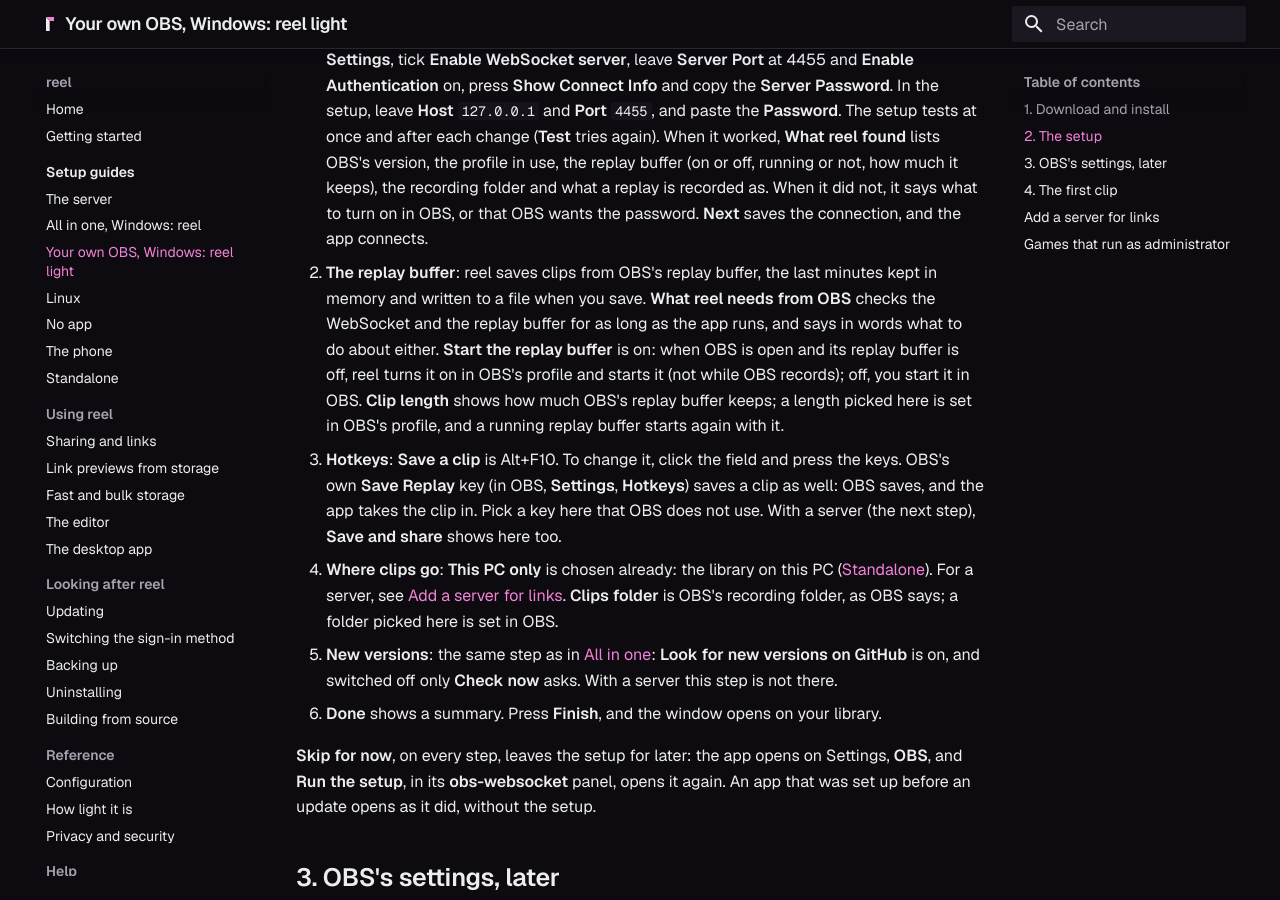
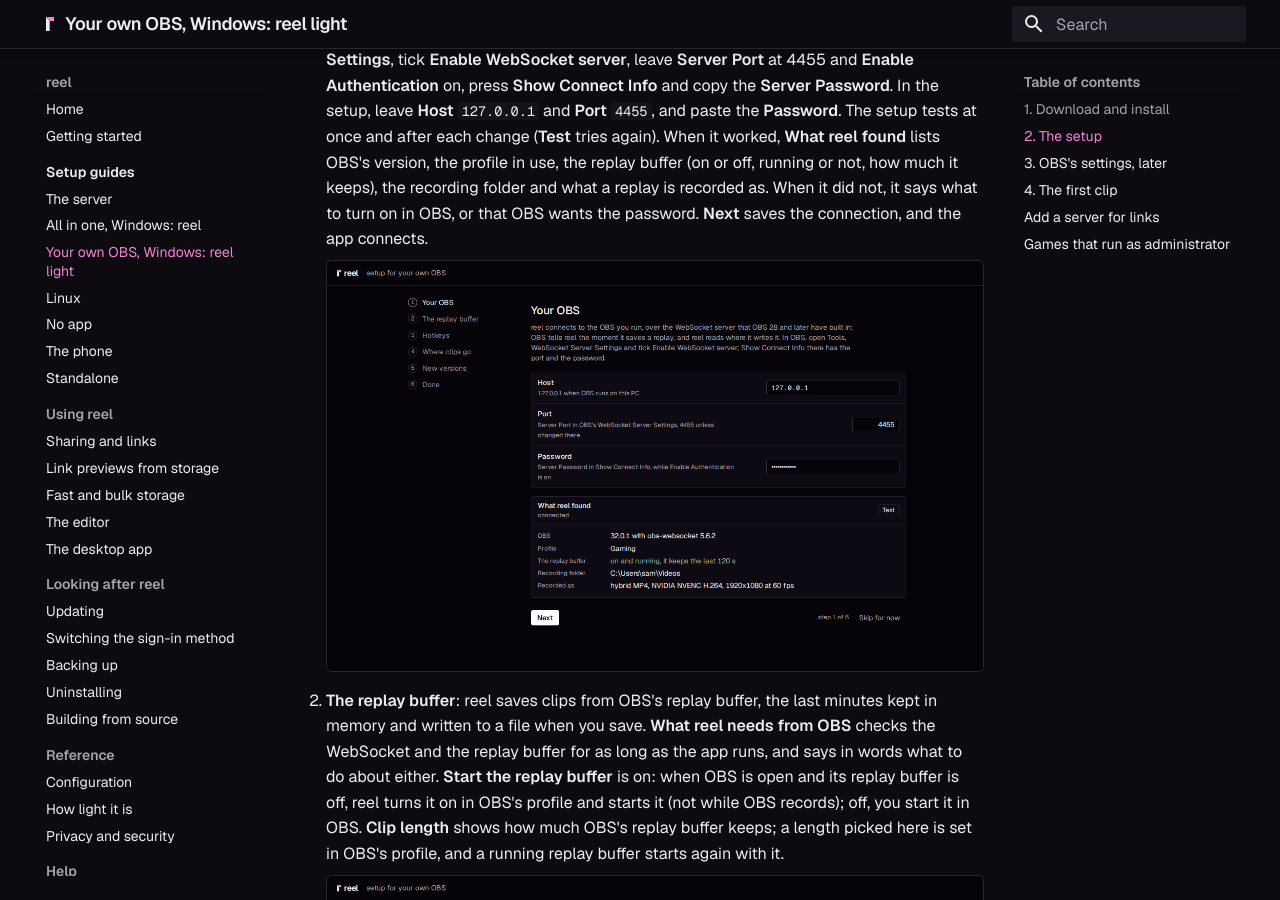
Before and after one commit to Locko2901/reel, an MkDocs documentation site: the page built from docs/setup/own-obs.md, in a window 1280 px wide and 900 px high, scrolled down 1647 px. Built offline with MkDocs 1.6.1 and Material for MkDocs 9.7.7, drawn with Linux system fonts in a browser that asks for light colours.

Commit message:
docs: pictures of reel light's setup, and the setup's choice taken again
Your OBS, The replay buffer and Done of the setup for your own OBS, in
Your own OBS. The choice of the setup of reel's own OBS, on Windows and on
Linux, is taken again: Use my own OBS counts its steps now.

```diff
--- a/docs/setup/own-obs.md
+++ b/docs/setup/own-obs.md
@@ -51,6 +51,8 @@ before you begin.
    says what to turn on in OBS, or that OBS wants the password. **Next** saves the connection,
    and the app connects.
 
+    ![Your OBS: connected, and what reel found](img/app-light-1-obs.png)
+
 2. **The replay buffer**: reel saves clips from OBS's replay buffer, the last minutes kept in
    memory and written to a file when you save. **What reel needs from OBS** checks the WebSocket
    and the replay buffer for as long as the app runs, and says in words what to do about either.
@@ -58,6 +60,8 @@ before you begin.
    on in OBS's profile and starts it (not while OBS records); off, you start it in OBS. **Clip
    length** shows how much OBS's replay buffer keeps; a length picked here is set in OBS's
    profile, and a running replay buffer starts again with it.
+
+    ![The replay buffer: what reel needs from OBS](img/app-light-2-replay-buffer.png)
 
 3. **Hotkeys**: **Save a clip** is Alt+F10. To change it, click the field and press the keys.
    OBS's own **Save Replay** key (in OBS, **Settings**, **Hotkeys**) saves a clip as well: OBS
```
Also changed, not shown: other parts of docs/setup/own-obs.md (+2 -0 lines), docs/setup/img/app-light-1-obs.png (added), docs/setup/img/app-light-2-replay-buffer.png (added), docs/setup/img/app-light-6-done.png (added), docs/setup/img/app-linux-choice.png, docs/setup/img/app-setup-0-choice.png.
